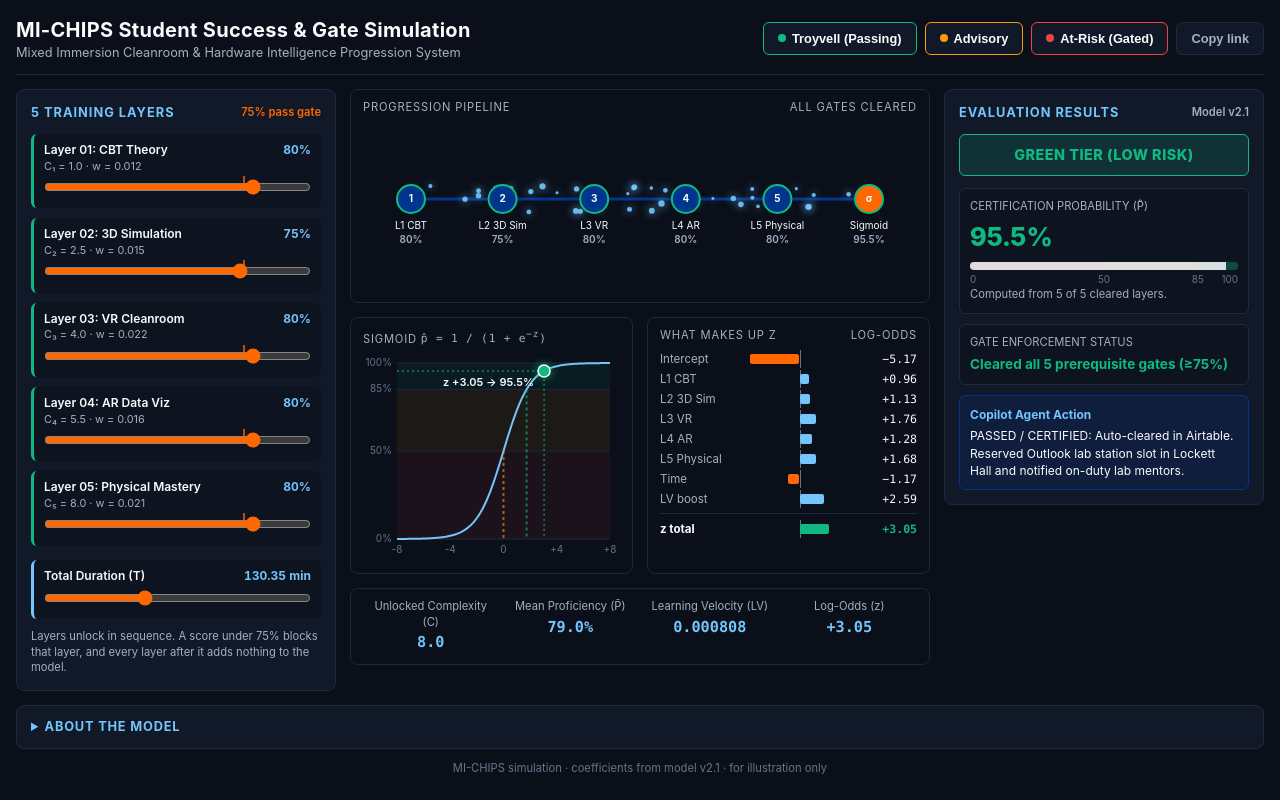
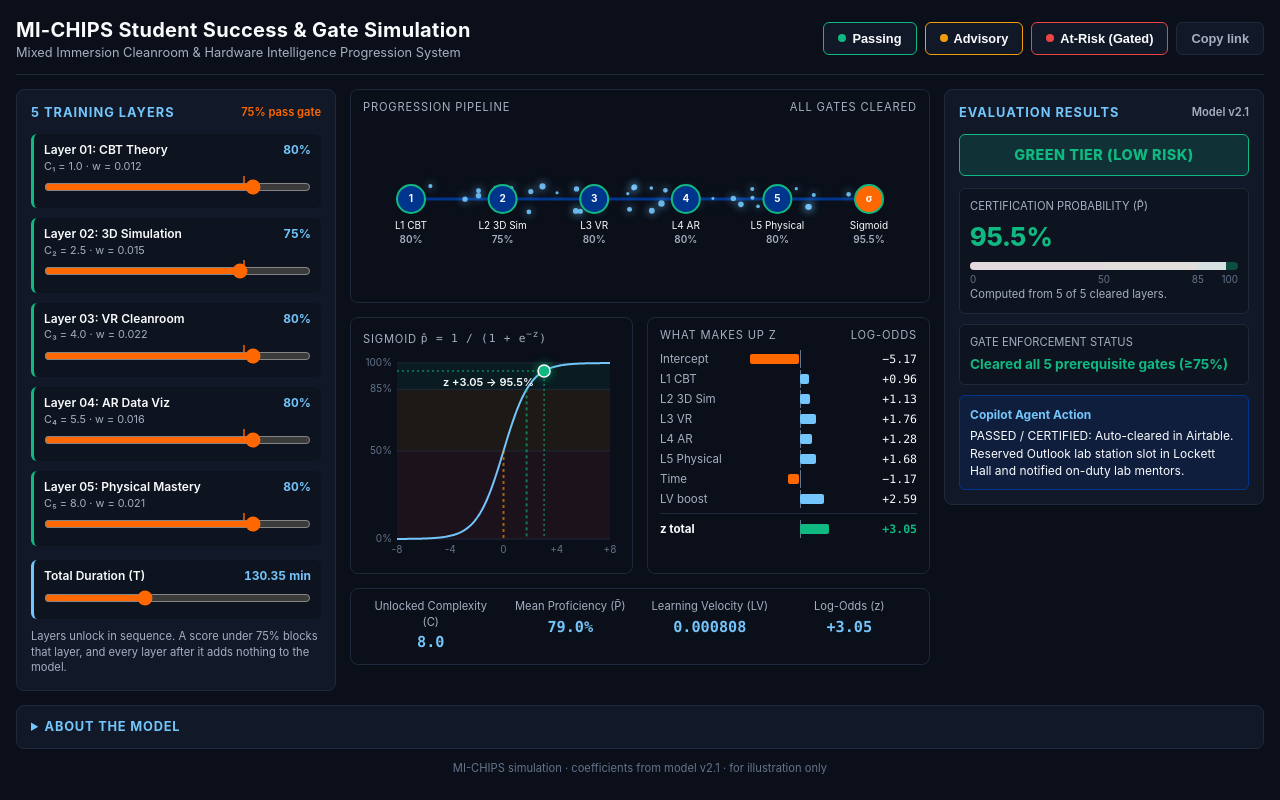
Before and after one commit to ARCChatBot/mi-chips-simulation, a plain HTML site: page index.html in a window 1280 px wide. Drawn offline with Linux system fonts and the light colour scheme.

Commit message:
Use generic label for passing preset
Co-Authored-By: Claude Opus 5.5 <noreply@anthropic.com>

```diff
--- a/index.html
+++ b/index.html
@@ -312,7 +312,7 @@
             <p class="subtitle">Mixed Immersion Cleanroom &amp; Hardware Intelligence Progression System</p>
         </div>
         <div class="preset-controls">
-            <button class="btn btn-pass" data-preset="passing"><span class="dot" style="background:var(--green-pass)"></span>Troyvell (Passing)</button>
+            <button class="btn btn-pass" data-preset="passing"><span class="dot" style="background:var(--green-pass)"></span>Passing</button>
             <button class="btn btn-warn" data-preset="advisory"><span class="dot" style="background:var(--yellow-warn)"></span>Advisory</button>
             <button class="btn btn-fail" data-preset="gated"><span class="dot" style="background:var(--red-fail)"></span>At-Risk (Gated)</button>
             <button class="btn btn-ghost" id="btn-share" title="Copy a link to this exact scenario">Copy link</button>
```
